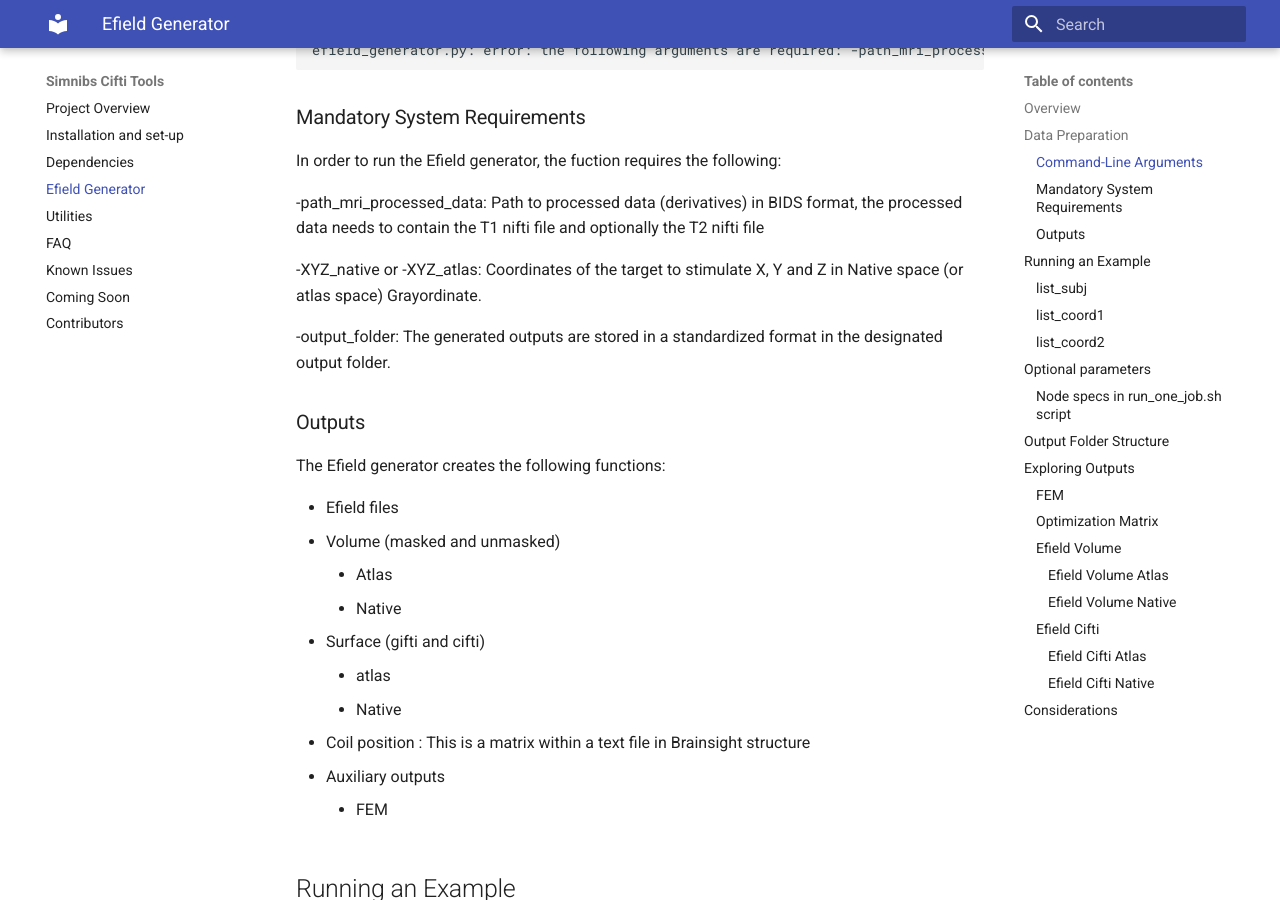
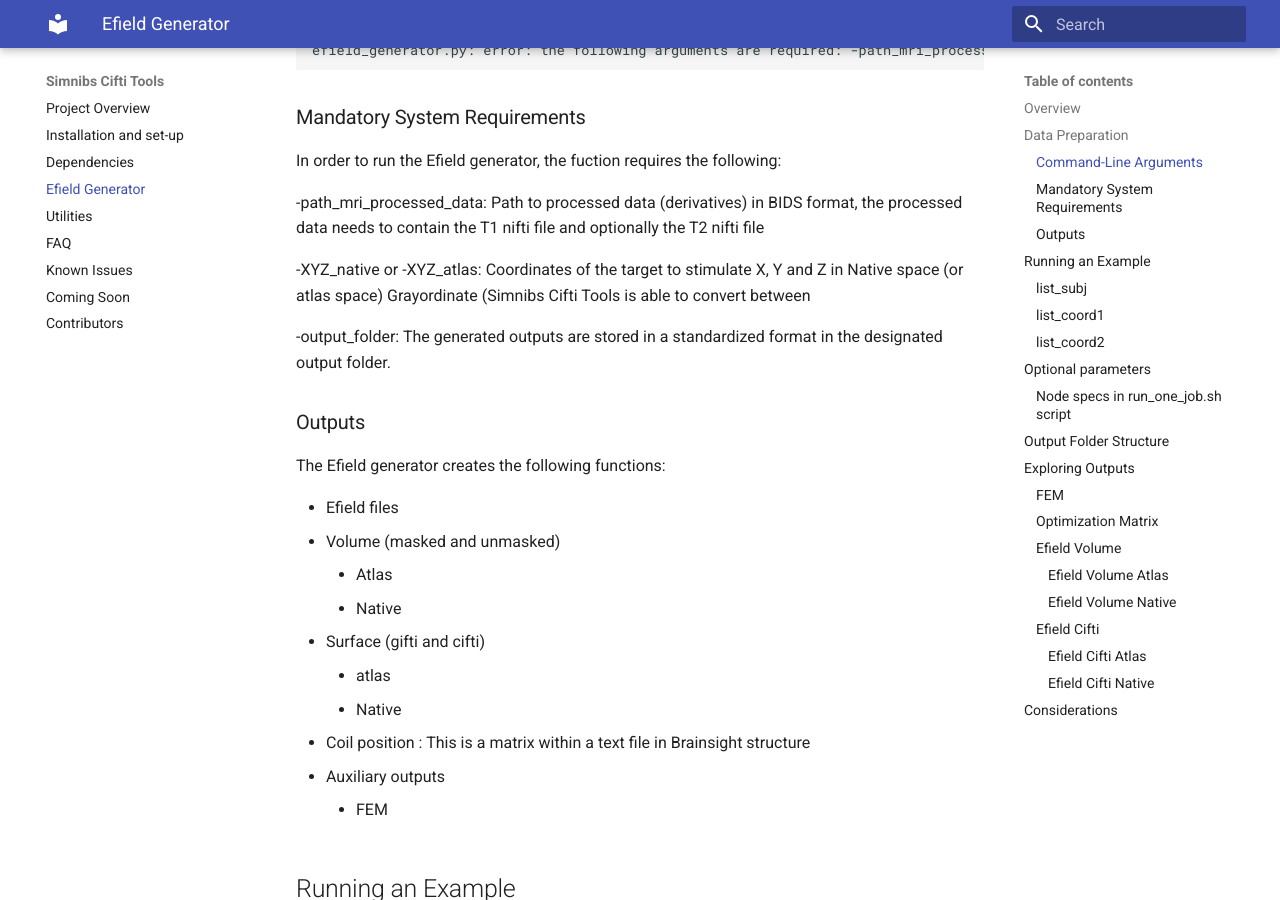
Before and after one commit to DCAN-Labs/simnibs_cifti_tools_RTD2, an MkDocs documentation site: the page built from docs/Efield_generator.md, in a window 1280 px wide and 900 px high, scrolled down 1642 px. Built offline with MkDocs 1.6.1 and Material for MkDocs 9.7.7, drawn with Linux system fonts in a browser that asks for light colours.

Commit message:
Update Efield_generator.md

```diff
--- a/docs/Efield_generator.md
+++ b/docs/Efield_generator.md
@@ -27,7 +27,7 @@
 
 -path_mri_processed_data: Path to processed data (derivatives) in BIDS format, the processed data needs to contain the T1 nifti file and optionally the T2 nifti file
 
--XYZ_native or -XYZ_atlas: Coordinates of the target to stimulate X, Y and Z in Native space (or atlas space) Grayordinate.
+-XYZ_native or -XYZ_atlas: Coordinates of the target to stimulate X, Y and Z in Native space (or atlas space) Grayordinate (Simnibs Cifti Tools is able to convert between
 
 -output_folder: The generated outputs are stored in a standardized format in the designated output folder.
 
```
